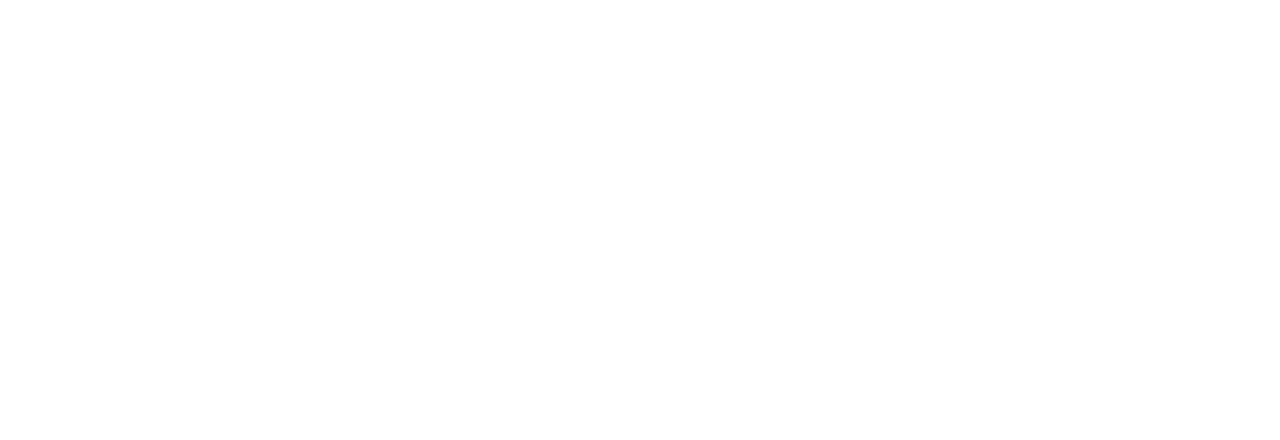
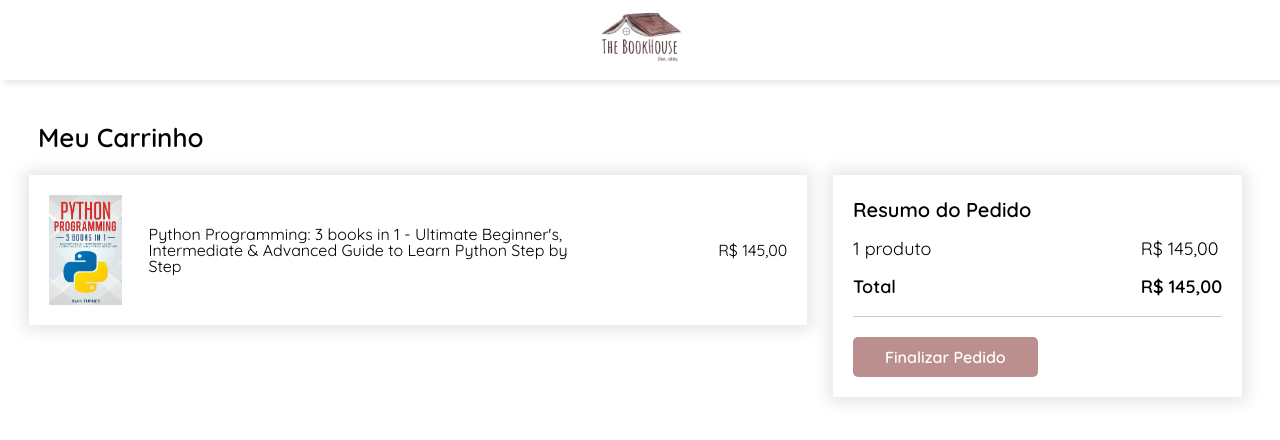
Before and after one commit to the-bookhouse/the-bookhouse, a React (Create React App) app: page /checkout in a window 1280 px wide. Before the commit this address had no page. Shown: the top 440 px of the page. Built offline with nearby package versions, Linux system fonts and the light colour scheme.

Commit message:
feat:checkout/cart page

```diff
--- a/package.json
+++ b/package.json
@@ -9,7 +9,7 @@
     "axios": "^1.3.6",
     "react": "^18.2.0",
     "react-dom": "^18.2.0",
-    "react-router-dom": "^6.10.0",
+    "react-router-dom": "^6.11.0",
     "react-scripts": "5.0.1",
     "styled-components": "^5.3.10",
     "web-vitals": "^2.1.4"
--- a/public/index.html
+++ b/public/index.html
@@ -7,9 +7,9 @@
   <meta name="theme-color" content="#000000" />
   <link rel="icon"
     href="https://scontent.ffln1-1.fna.fbcdn.net/v/t39.30808-6/271664893_5017920761560438_4372350101701278598_n.png?_nc_cat=111&ccb=1-7&_nc_sid=09cbfe&_nc_ohc=_8-U2-HYkCgAX8vJiU5&_nc_ht=scontent.ffln1-1.fna&oh=00_AfCNg5GIrrx-RYW8G9Kc-tXUmooZO5wblb3Y1x9P10XfzA&oe=644DB9CD" />
-  <link rel="preconnect" href="https://fonts.googleapis.com">
-  <link rel="preconnect" href="https://fonts.gstatic.com" crossorigin>
-  <link href="https://fonts.googleapis.com/css2?family=Quicksand&display=swap" rel="stylesheet">
+    <link rel="preconnect" href="https://fonts.googleapis.com">
+    <link rel="preconnect" href="https://fonts.gstatic.com" crossorigin>
+    <link href="https://fonts.googleapis.com/css2?family=Quicksand:wght@400;600&display=swap" rel="stylesheet">
   <title>The BookHouse</title>
 </head>
 
--- a/src/App.js
+++ b/src/App.js
@@ -6,6 +6,7 @@
 import AuthContext from "./context/AuthContext";
 import { useState } from "react";
 import { mainColor } from "./constants/colors";
+import CheckoutPage from "./pages/CheckoutPage";
 
 export default function App() {
   const [token, setToken] = useState(localStorage.getItem("token"));
@@ -19,6 +20,7 @@
             <Route path="/" element={<LoginPage />} />
             <Route path="/sign-up" element={<SignUpPage />} />
             <Route path="/home" element={<HomePage />} />
+            <Route path="/checkout" element={<CheckoutPage />} />
           </Routes>
         </BrowserRouter>
       </AuthContext.Provider>
--- /dev/null
+++ b/src/components/Header/index.js
@@ -0,0 +1,46 @@
+import { HeaderConteiner, IconsContainer } from "./styled";
+import thebookhouse from "../../assets/images/thebookhouse.png";
+import { useLogout } from "../../services/auth";
+import { useState, useContext } from "react";
+import AuthContext from "../../context/AuthContext";
+import { useNavigate } from "react-router-dom";
+
+export default function Header() {
+  const { userName } = useContext(AuthContext);
+  const logout = useLogout();
+  const [searchValue, setSearchValue] = useState("");
+  const navigate = useNavigate();
+
+  const handleSearchChange = (event) => {
+    setSearchValue(event.target.value);
+  };
+
+  const handleCheckoutClick = () => {
+    navigate("/checkout");
+  };
+
+  return (
+    <HeaderConteiner>
+      <img src={thebookhouse} alt="logo" className="logo" />
+      <div className="search-container">
+        <input
+          type="text"
+          id="text-area"
+          value={searchValue}
+          onChange={handleSearchChange}
+          placeholder="Busque por um item..."
+        />
+      </div>
+      <div className="user-container">
+        <h1>Olá, {userName}</h1>
+        <IconsContainer>
+          <ion-icon
+            onClick={handleCheckoutClick}
+            name="bag-handle-outline"
+          ></ion-icon>
+          <ion-icon onClick={logout} name="log-out-outline"></ion-icon>
+        </IconsContainer>
+      </div>
+    </HeaderConteiner>
+  );
+}
--- /dev/null
+++ b/src/components/Header/styled.js
@@ -0,0 +1,93 @@
+import styled from "styled-components";
+
+export const HeaderConteiner = styled.header`
+  background-color: white;
+  width: 100%;
+  height: 10vh;
+  display: flex;
+  justify-content: space-between;
+  align-items: center;
+  z-index: 2;
+  position: fixed;
+  top: 0;
+  left: 0;
+  box-shadow: 5px 4px 6px rgba(0, 0, 0, 0.09);
+
+  @media screen and (max-width: 768px) {
+    height: 12vh;
+    flex-direction: row;
+    justify-content: space-between;
+    align-items: center;
+    padding: 10px;
+  }
+
+  .logo {
+    height: 120%;
+    padding: 10px;
+    margin-bottom: 17px;
+    margin-left: 50px;
+    margin-right: 20px;
+  }
+
+  .user-container {
+    display: flex;
+    align-items: center;
+    margin-left: 20px;
+
+    h1 {
+      font-size: 18px;
+      color: brown;
+      margin-right: 40px;
+      font-weight: 400;
+
+      @media screen and (max-width: 768px) {
+        font-size: 16px;
+      }
+    }
+  }
+
+  .search-container {
+    display: flex;
+    justify-content: center;
+    align-items: center;
+    width: 50%;
+    max-width: 400px;
+
+    @media screen and (max-width: 768px) {
+      width: 100%;
+      margin-bottom: 10px;
+    }
+
+    input {
+      width: 100%;
+      font-size: 15px;
+      color: gray;
+      border: none;
+      border-bottom: 2px solid #ccc;
+      padding: 10px;
+      margin-right: -60px;
+
+      &:focus {
+        outline: none;
+        border-bottom: 2px solid #bc8f8f;
+      }
+
+      &::placeholder {
+        color: #ccc;
+      }
+    }
+  }
+`;
+
+export const IconsContainer = styled.div`
+  display: flex;
+  justify-content: space-between;
+  align-items: center;
+  width: 100px;
+  margin-right: 50px;
+
+  ion-icon {
+    font-size: 30px;
+    cursor: pointer;
+  }
+`;
--- /dev/null
+++ b/src/pages/CheckoutPage/index.js
@@ -0,0 +1,55 @@
+import {
+  CheckoutContainer,
+  Header,
+  OrderedContainer,
+  OrderSummary,
+  Product,
+  Total,
+  Price,
+  TotalPrice,
+  Divider,
+  CheckoutButton,
+  CartContainer,
+} from "./styled";
+import thebookhouse from "../../assets/images/thebookhouse.png";
+import book1 from "../../assets/images/book1.jpeg";
+import { Link } from "react-router-dom";
+
+export default function CheckoutPage() {
+  return (
+    <CheckoutContainer>
+      <Header>
+        <Link to="/home">
+          <img src={thebookhouse} alt="logo" className="logo" />
+        </Link>
+      </Header>
+
+      <h1>Meu Carrinho</h1>
+      <CartContainer>
+        <img src={book1} alt="book"></img>
+        <h2>
+          Python Programming: 3 books in 1 - Ultimate Beginner's, Intermediate &
+          Advanced Guide to Learn Python Step by Step
+        </h2>
+        <h3>R$ 145,00</h3>
+      </CartContainer>
+
+      <OrderedContainer>
+        <h1>Resumo do Pedido</h1>
+        <OrderSummary>
+          <div>
+            <Product>1 produto</Product>
+            <Total>Total</Total>
+          </div>
+
+          <div>
+            <Price>R$ 145,00</Price>
+            <TotalPrice>R$ 145,00</TotalPrice>
+          </div>
+        </OrderSummary>
+        <Divider />
+        <CheckoutButton>Finalizar Pedido</CheckoutButton>
+      </OrderedContainer>
+    </CheckoutContainer>
+  );
+}
--- /dev/null
+++ b/src/pages/CheckoutPage/styled.js
@@ -0,0 +1,127 @@
+import styled from "styled-components";
+import { mainColorButton } from "../../constants/colors";
+
+export const CheckoutContainer = styled.div`
+  display: flex;
+  flex-direction: row;
+  justify-content: space-around;
+  height: 100%;
+
+  h1 {
+    margin-top: 100px;
+  }
+`;
+
+export const Header = styled.div`
+  background-color: white;
+  width: 100%;
+  height: 10vh;
+  display: flex;
+  justify-content: center;
+  align-items: center;
+  z-index: 2;
+  position: fixed;
+  top: 0;
+  left: 0;
+  box-shadow: 5px 4px 6px rgba(0, 0, 0, 0.09);
+
+  @media screen and (max-width: 768px) {
+    height: 12vh;
+    flex-direction: row;
+    justify-content: center;
+    align-items: center;
+    padding: 10px;
+  }
+
+  .logo {
+    max-height: 94px;
+    padding-bottom: 40px;
+  }
+`;
+
+export const OrderedContainer = styled.div`
+  display: flex;
+  flex-direction: column;
+  justify-content: left;
+  height: 100%;
+  width: 30%;
+  padding: 20px;
+  box-shadow: 0px 0px 15px 5px rgba(0, 0, 0, 0.1);
+  margin-top: 150px;
+  h1 {
+    font-size: 20px;
+    margin-bottom: 20px;
+    margin-top: 5px;
+  }
+`;
+
+export const OrderSummary = styled.div`
+  display: flex;
+  flex-direction: row;
+  justify-content: space-between;
+
+  width: auto;
+`;
+
+export const Product = styled.h2`
+  font-size: 18px;
+`;
+
+export const Total = styled.h2`
+  font-size: 18px;
+  font-weight: 700;
+  margin-top: 20px;
+`;
+
+export const Price = styled.h2`
+  font-size: 18px;
+  margin-bottom: 20px;
+`;
+
+export const TotalPrice = styled.h2`
+  font-size: 18px;
+  font-weight: 700;
+`;
+
+export const Divider = styled.hr`
+  margin: 20px 0;
+  border: none;
+  border-top: 1px solid #ccc;
+  width: 100%;
+`;
+
+export const CheckoutButton = styled.button`
+  background-color: ${mainColorButton};
+  color: white;
+  font-size: 16px;
+  padding: 10px 20px;
+  border: none;
+  border-radius: 5px;
+  cursor: pointer;
+  transition: all 0.3s ease;
+
+  &:hover {
+    background-color: brown;
+  }
+`;
+
+export const CartContainer = styled.div`
+  display: flex;
+  justify-content: space-between;
+  align-items: center;
+  height: 100%;
+  width: 60%;
+  padding: 20px;
+  box-shadow: 0px 0px 15px 5px rgba(0, 0, 0, 0.1);
+  margin-top: 150px;
+  margin-left: -200px;
+
+  img {
+    max-height: 110px;
+  }
+
+  h2 {
+    max-width: 60%;
+    margin-left: -100px;
+  }
+`;
--- a/src/pages/HomePage/index.js
+++ b/src/pages/HomePage/index.js
@@ -1,31 +1,10 @@
-import { HomeContainer, Header, IconsContainer } from "./styled";
-import thebookhouse from "../../assets/images/thebookhouse.png";
-import { useLogout } from "../../services/auth";
-import { useState } from "react";
+import Header from "../../components/Header";
+import { HomeContainer } from "./styled";
 
 export default function HomePage() {
-  const logout = useLogout();
-  const [searchValue, setSearchValue] = useState("Busque por um item...");
-
-  const handleSearchChange = (event) => {
-    setSearchValue(event.target.value);
-  };
-
   return (
     <HomeContainer>
-      <Header>
-        <img src={thebookhouse} alt="logo"></img>
-        <input
-          type="text"
-          id="text-area"
-          value={searchValue}
-          onChange={handleSearchChange}
-        />
-        <IconsContainer>
-          <ion-icon name="bag-handle-outline"></ion-icon>
-          <ion-icon onClick={logout} name="log-out-outline"></ion-icon>
-        </IconsContainer>
-      </Header>
+      <Header />
     </HomeContainer>
   );
 }
--- a/src/pages/HomePage/styled.js
+++ b/src/pages/HomePage/styled.js
@@ -3,42 +3,5 @@
 export const HomeContainer = styled.div`
   display: flex;
   flex-direction: column;
-  height: calc(100vh - 50px);
+  height: 100%;
 `;
-export const Header = styled.header`
-  background-color: white;
-  width: 100%;
-  height: 12vh;
-  display: flex;
-  justify-content: space-around;
-  align-items: center;
-  z-index: 2;
-  position: fixed;
-  top: 0;
-  left: 0;
-  box-shadow: 5px 4px 6px rgba(0, 0, 0, 0.09);
-
-  img {
-    height: 115px;
-    padding-bottom: 20px;
-  }
-
-  input {
-    max-width: 25%;
-    max-height: 9px;
-    font-size: 15px;
-    color: gray;
-  }
-`;
-
-export const IconsContainer = styled.div`
-  display: flex;
-  justify-content: space-between;
-  align-items: center;
-  width: 100px;
-
-  ion-icon {
-    font-size: 30px;
-    cursor: pointer;
-  }
-`;
```
Also changed, not shown: src/assets/images/book1.jpeg (added), 1 other file (tests, documents, lock files or other folders).
